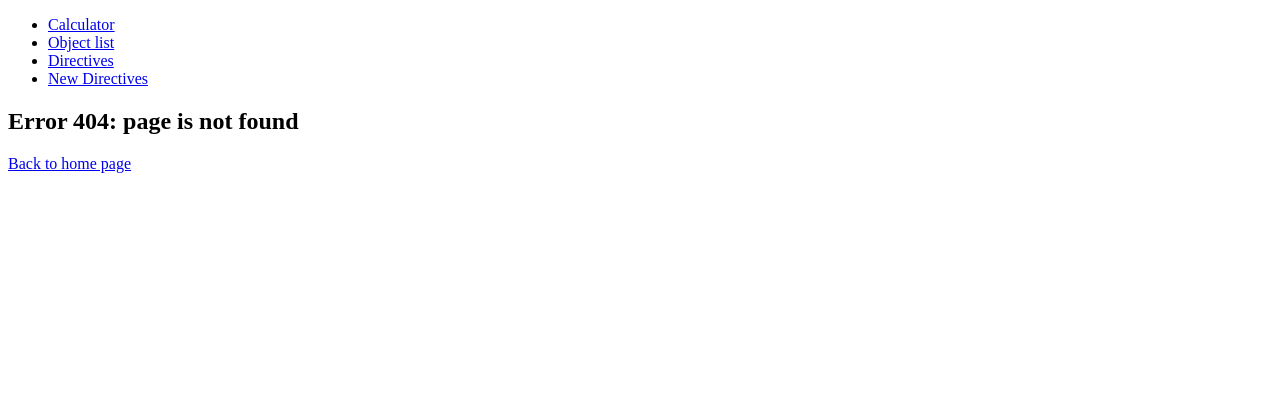
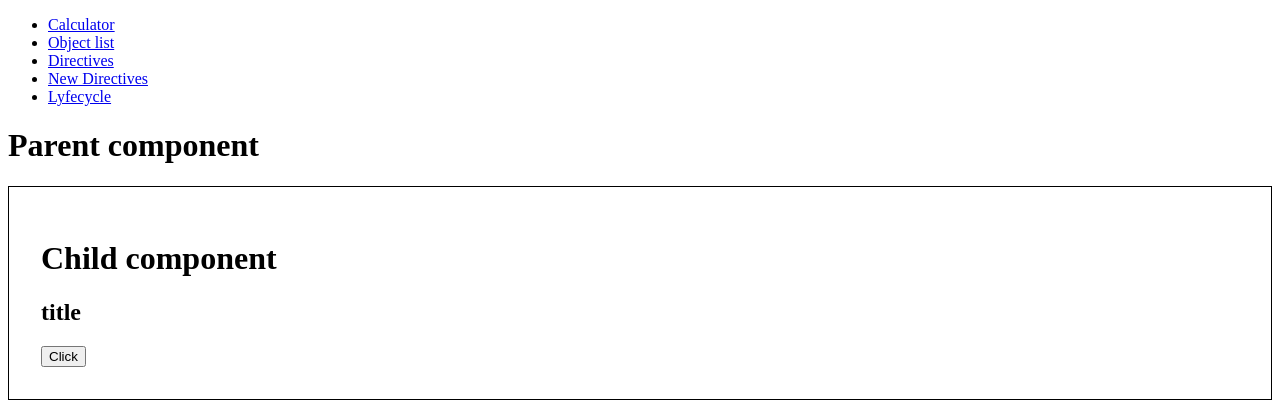
Before and after one commit to irynabolbat/angular-calculator, an Angular app: page /life-cycle in a window 1280 px wide. Before the commit this address had no page. Shown: the top 406 px of the page. Built offline with nearby package versions, Linux system fonts and the light colour scheme.

Commit message:
transfer data between components

```diff
--- a/src/app/app-routing.ts
+++ b/src/app/app-routing.ts
@@ -30,6 +30,13 @@ export const routes: Routes = [
     component: NewDirectives
   },
   {
+    path: 'life-cycle',
+    loadChildren: () =>
+      import('./lifecycle/life-cycle.module').then(
+        (m) => m.LifeCycleModule
+      ),
+  },
+  {
     path: '**',
     component: MyEmptyPage,
   },
--- a/src/app/app.component.ts
+++ b/src/app/app.component.ts
@@ -12,6 +12,7 @@ import { MyEmptyPage } from './empty-route/empty-route.component';
 import { CommonModule } from '@angular/common';
 import { MyObjectListRouting } from './object-list/object-list-routing.module';
 import { MyObjectList } from './object-list/components/list/object-list.component';
+import { LifeCycleRouting } from './lifecycle/life-cycle-routing.module';
 
 @Component({
   selector: 'app-root',
@@ -28,6 +29,7 @@ import { MyObjectList } from './object-list/components/list/object-list.componen
     MyEmptyPage,
     MyObjectList,
     MyObjectListRouting,
+    LifeCycleRouting,
   ],
   templateUrl: './app.component.html',
   styleUrls: ['./app.component.scss'],
--- /dev/null
+++ b/src/app/lifecycle/componets/child/child.component.html
@@ -0,0 +1,5 @@
+<h1>Child component</h1>
+
+<h2>{{ title }}</h2>
+
+<button (click)="clickHandler()">Click</button>
--- /dev/null
+++ b/src/app/lifecycle/componets/child/child.component.ts
@@ -0,0 +1,23 @@
+import { Component, EventEmitter, Input, OnInit, Output } from '@angular/core';
+
+@Component({
+  selector: 'app-child',
+  templateUrl: './child.component.html',
+  styleUrls: ['./child.component.scss'],
+})
+export class ChildComponent implements OnInit {
+  @Input() title!: string;
+
+  @Output() eventChange = new EventEmitter<string>();
+
+  public tempTitle?: string;
+
+  ngOnInit(): void {
+    this.tempTitle = this.title;
+  }
+
+  public clickHandler(): void {
+    this.tempTitle = 'newTitle';
+    this.eventChange.emit(this.tempTitle);
+  }
+}
--- /dev/null
+++ b/src/app/lifecycle/componets/parent/parent.component.html
@@ -0,0 +1,5 @@
+<h1>Parent component</h1>
+
+<div style="padding: 2rem; border: 1px solid black">
+  <app-child [title]="obj" (eventChange)="handleEvent($event)"></app-child>
+</div>
--- /dev/null
+++ b/src/app/lifecycle/componets/parent/parent.component.ts
@@ -0,0 +1,14 @@
+import { Component } from '@angular/core';
+
+@Component({
+  selector: 'app-parent',
+  templateUrl: './parent.component.html',
+  styleUrls: ['./parent.component.scss'],
+})
+export class ParentComponent {
+  public obj: string = 'title';
+
+  public handleEvent(value: string) {
+    this.obj = value;
+  }
+}
--- a/src/app/navigation/navigation.component.html
+++ b/src/app/navigation/navigation.component.html
@@ -19,4 +19,9 @@
       New Directives
     </a>
   </li>
+  <li>
+    <a [routerLink]="['./life-cycle']">
+      Lyfecycle
+    </a>
+  </li>
 </ul>
```
Also changed, not shown: src/app/lifecycle/life-cycle-routing.module.ts (added, +16 -0 lines), src/app/lifecycle/life-cycle.module.ts (added, +12 -0 lines), src/app/lifecycle/componets/child/child.component.scss (added), src/app/lifecycle/componets/parent/parent.component.scss (added).
